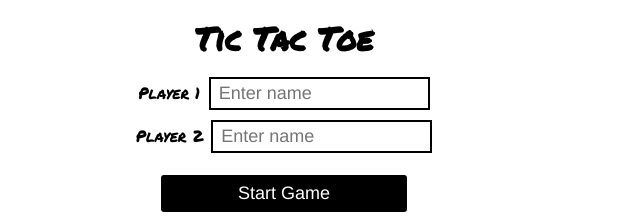
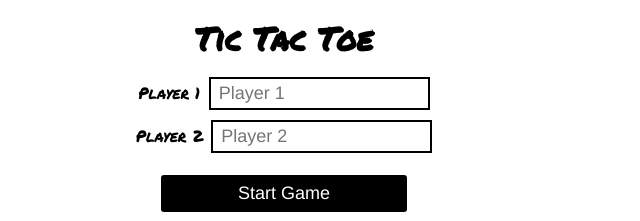
Before and after one commit to Yash-Dave/R-cadion.github.io, a plain HTML site: page tictactoe.html in a window 1280 px wide. Shown: the top 221 px of the page, 356-996 px from the left. Drawn offline with Linux system fonts and the light colour scheme.

Commit message:
Update tictactoe.html

```diff
--- a/tictactoe.html
+++ b/tictactoe.html
@@ -25,11 +25,11 @@
     <form id="player-form">
       <div class="player-container">
         <label for="player1" font-color:white>Player 1</label>
-        <input type="text" placeholder="Enter name" name="player1" id="player1" class="input-field" />
+        <input type="text" placeholder="Player 1" name="player1" id="player1" class="input-field" />
       </div>
       <div class="player-container">
         <label for="player2">Player 2</label>
-        <input type="text" placeholder="Enter name" name="player2" id="player2" class="input-field" />
+        <input type="text" placeholder="Player 2" name="player2" id="player2" class="input-field" />
       </div>
 
       <input type="submit" class="submit-btn" value="Start Game" />
```
